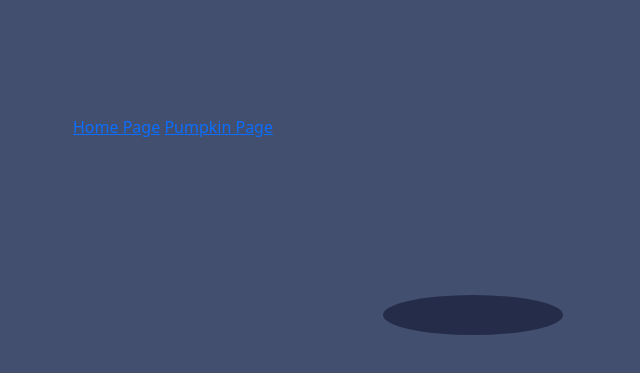
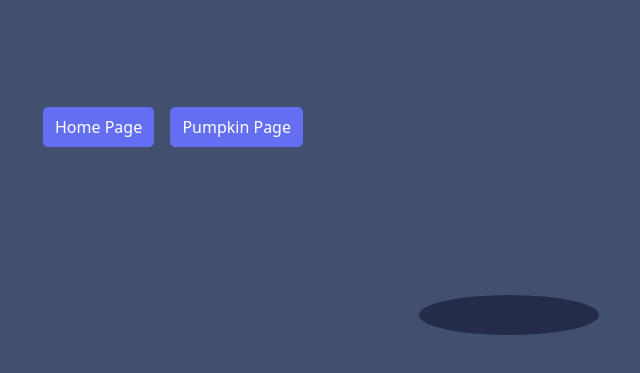
Before and after one commit to ashleec13/halloweenPumpkin, a plain HTML site: page ghost.html in a window 1280 px wide. Shown: the part 273-646 px from the top of the page, without its empty margins (267-907 px from the left). Drawn offline with nearby package versions, Linux system fonts and the light colour scheme.

Commit message:
finished 2

```diff
--- a/ghost.css
+++ b/ghost.css
@@ -156,9 +156,6 @@ body {
 }
 
 /* ADDITIONAL STUFF */
-#container:hover {
-    background: #8b0000;
-}
 
 #container:hover #body #eyes:before,
 #container:hover #body #eyes:after {
@@ -168,3 +165,18 @@ body {
 #spooky:hover #body #mouth {
     background: #FFFF33;
 }
+
+.button{
+    background: #646ef1;
+    border-radius:5px;
+    display: inline-block;
+    padding: 8px 12px;
+    margin: 6px;
+    width: auto;
+}
+
+.button a{
+    color: #fff;
+    text-decoration: none;
+    display: inline-block;
+}
--- a/ghost.html
+++ b/ghost.html
@@ -17,8 +17,11 @@
 <body>
     <header>
         <!-- place navbar here -->
-        <a href="index.html">Home Page</a>
-        <a href="pumpkin.html">Pumpkin Page</a>
+<!-- Buttons -->
+ <div class="button"><a href="index.html">Home Page</a></div>
+<div class="button"><a href="pumpkin.html">Pumpkin Page</a></div>
+
+
     </header>
     <div id="container">
         <h1 class="text-center">Ghost</h1>
--- a/pumkin.css
+++ b/pumkin.css
@@ -209,3 +209,19 @@ body {
 h1:hover {
   color: aqua;
 }
+
+.button{
+    background: #646ef1;
+    border-radius:5px;
+    display: inline-block;
+    padding: 8px 12px;
+    margin: 6px;
+    width: auto;
+    sticky: top;
+}
+
+.button a{
+    color: #fff;
+    text-decoration: none;
+    display: inline-block;
+}
--- a/style.css
+++ b/style.css
@@ -6,3 +6,18 @@ body {
     display: flex;
     justify-content: center;
 }
+
+.button{
+    background: #646ef1;
+    border-radius:5px;
+    display: inline-block;
+    padding: 8px 12px;
+    margin: 6px;
+    width: auto;
+}
+
+.button a{
+    color: #fff;
+    text-decoration: none;
+    display: inline-block;
+}
```
Also changed, not shown: index.html (+7 -2 lines), pumpkin.html (+5 -2 lines).
